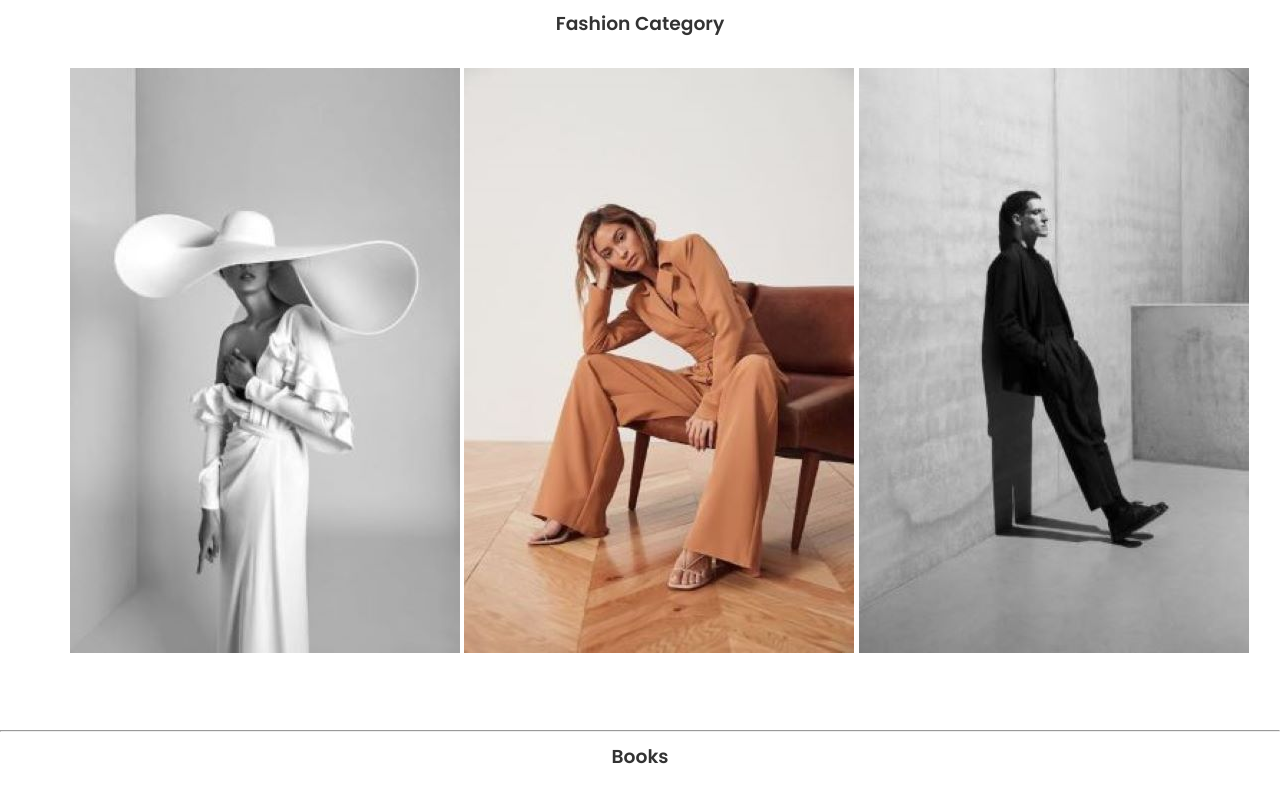
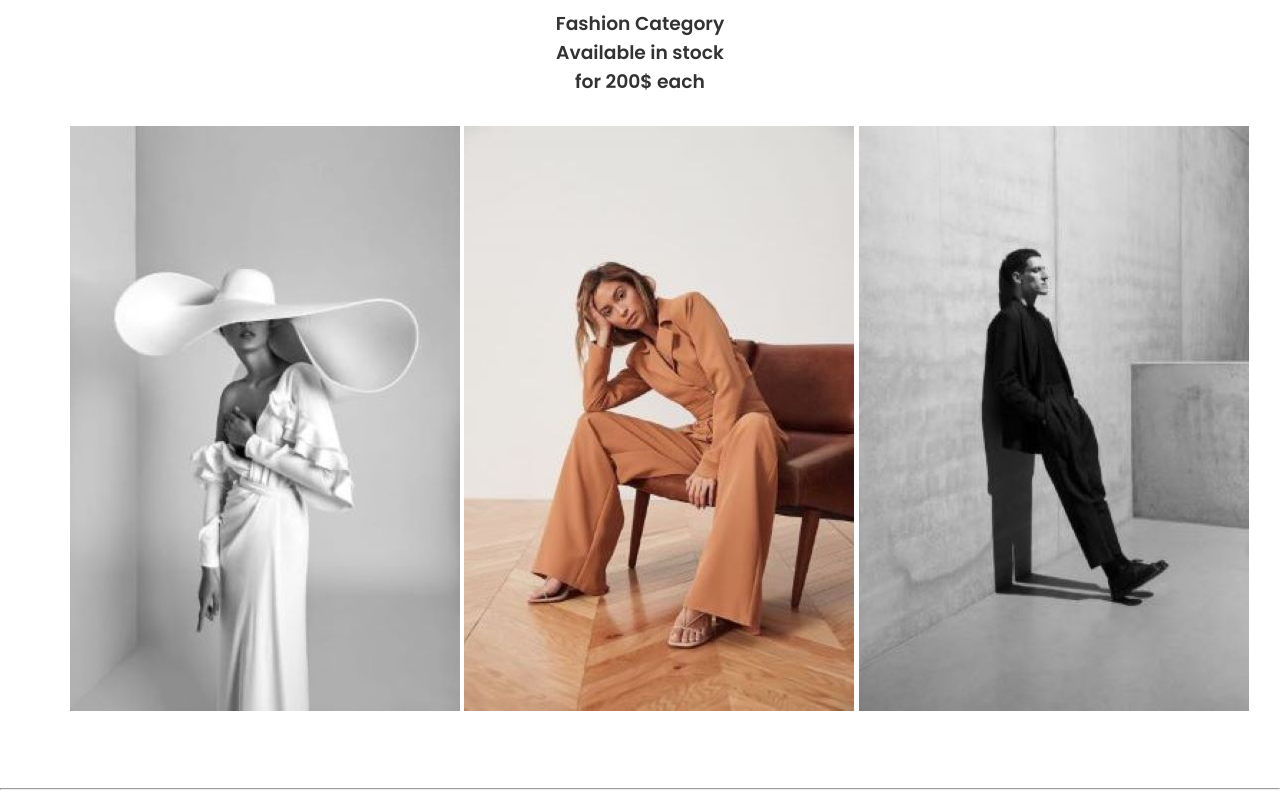
Before and after one commit to rarisenpai/FRONTEND, a plain HTML site: page store.html in a window 1280 px wide. Shown: the part 103-900 px from the top of the page. Drawn offline with Linux system fonts and the light colour scheme.

Commit message:
Update store.html

```diff
--- a/store.html
+++ b/store.html
@@ -26,14 +26,18 @@
 </header>
 <section class="showcase">
 <div class="row">
-	<h3>Fashion Category</h3>
+	<h3>Fashion Category
+	<br>Available in stock
+	<br> for 200$ each</h3>
 <div class="col">
 	<img src="images/1.jpg">
 	<img src="images/2.jpg">
 	<img src="images/3.jpg">
 </div>
 <hr class="hr">
-<h3>Books</h3>
+<h3>Books
+	<br>Available
+	<br>for 10$ each</h3>
 <div class="col">
 	<img src="images/4.jpg">
 	<img src="images/6.jpg">
```
